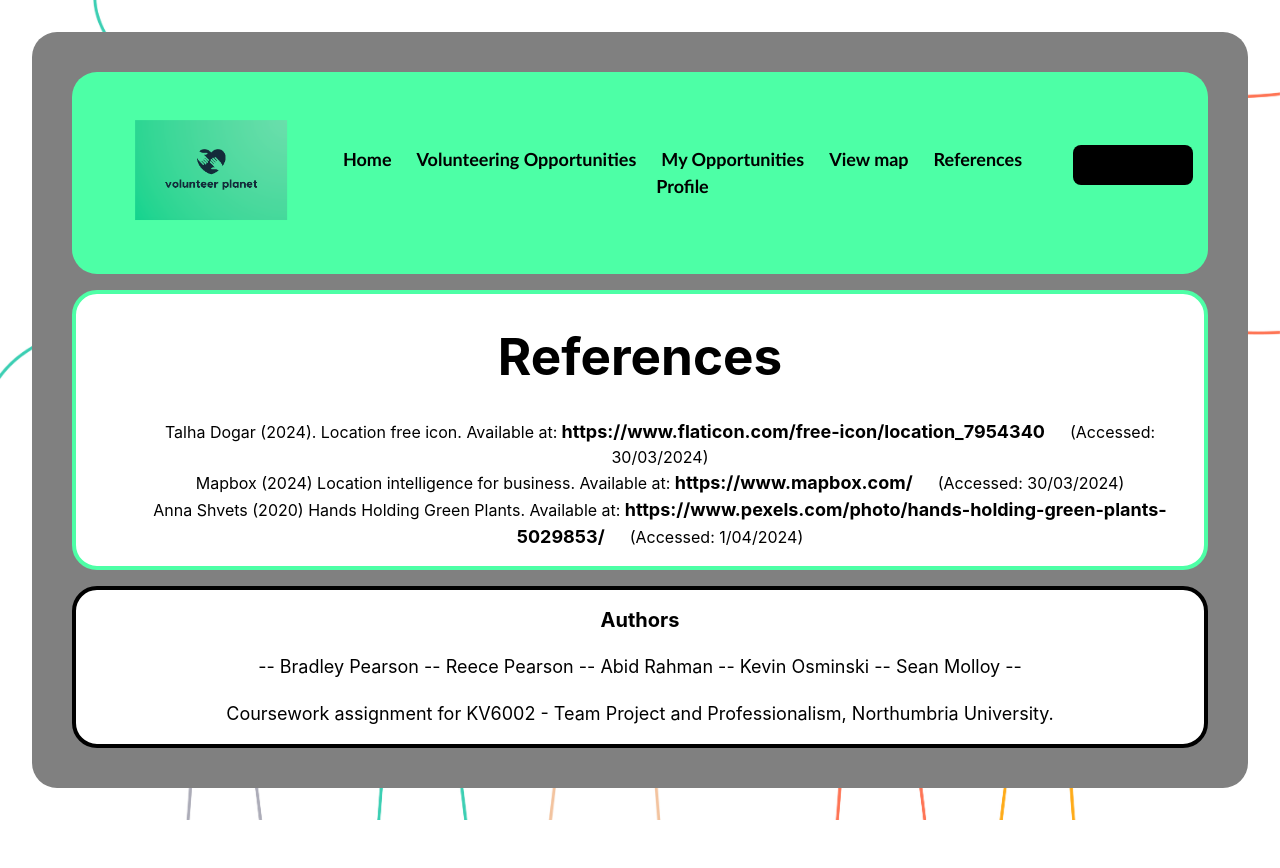
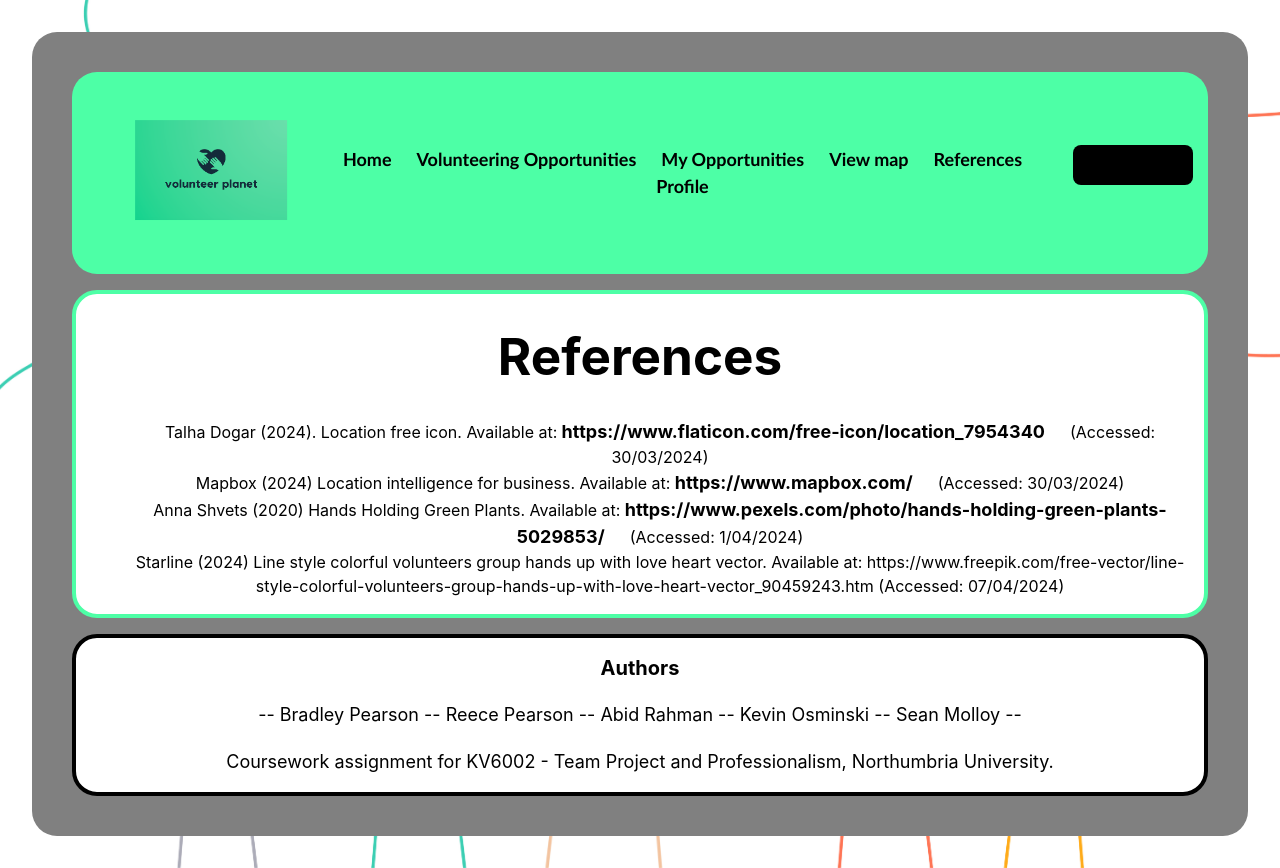
Before and after one commit to bcp2306/volunteer-planet, a React (Vite) app: page /team-project/volunteer-planet/references in a window 1280 px wide. Before the commit the page ends 820 px from the top, so only its background shows below. Built offline with nearby package versions, Linux system fonts and the light colour scheme.

Commit message:
README & References

```diff
--- a/src/pages/References.jsx
+++ b/src/pages/References.jsx
@@ -26,6 +26,11 @@ function References() {
                     <a href="https://www.pexels.com/photo/hands-holding-green-plants-5029853/"> https://www.pexels.com/photo/hands-holding-green-plants-5029853/</a>
                     (Accessed: 1/04/2024)
                 </li>
+                <li>
+                    Starline (2024) Line style colorful volunteers group hands up with love heart vector. Available at:
+                    https://www.freepik.com/free-vector/line-style-colorful-volunteers-group-hands-up-with-love-heart-vector_90459243.htm
+                    (Accessed: 07/04/2024)
+                </li>
             </ul>
         </div>
     )
```
Also changed, not shown: 1 other file (tests, documents, lock files or other folders).
